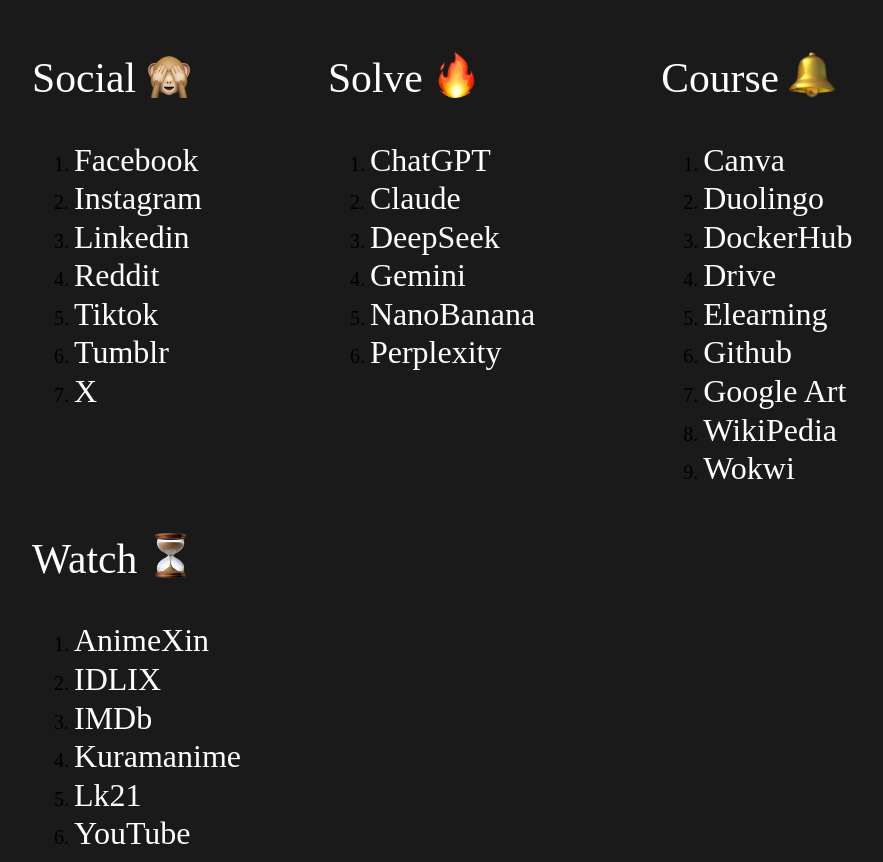
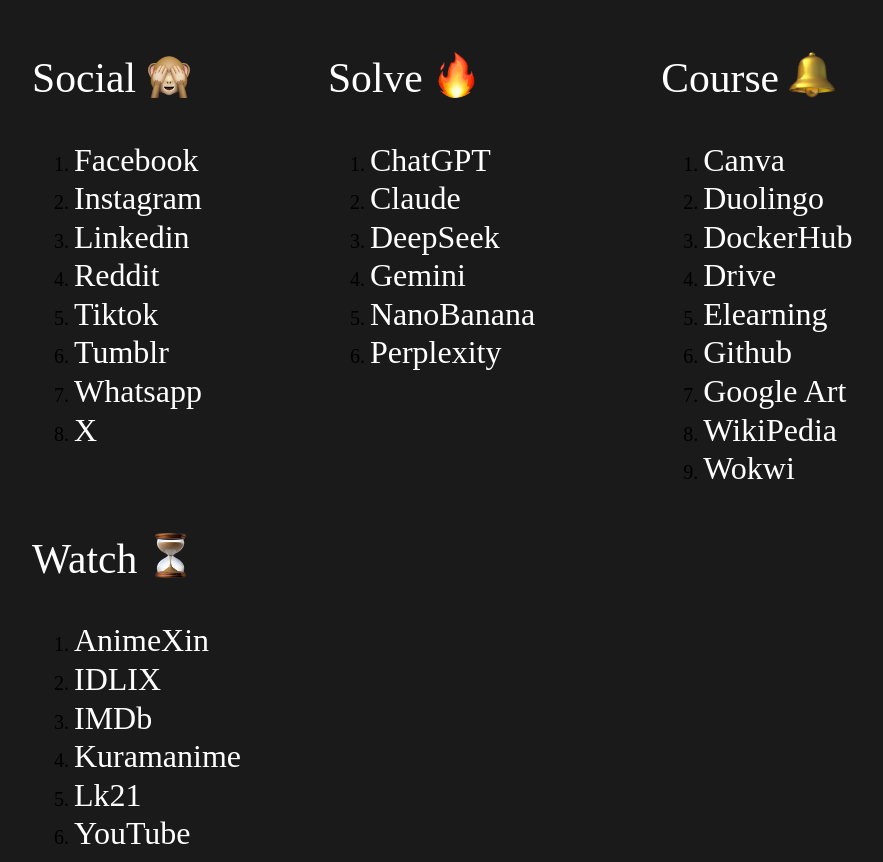
Before and after one commit to takathena/bookmark, a plain HTML site: page bookmark.html in a window 1280 px wide. Shown: the whole page, without its empty margins (38-921 px from the left). Drawn offline with Linux system fonts and the light colour scheme.

Commit message:
add whatsapp.web

```diff
--- a/bookmark.html
+++ b/bookmark.html
@@ -59,6 +59,7 @@
                 <li><a href="https://reddit.com/">Reddit</a></li>
                 <li><a href="https://tiktok.com/">Tiktok</a></li>
                 <li><a href="https://tumblr.com/">Tumblr</a></li>
+                <li><a href="https://whatsapp.com/">Whatsapp</a></li>
                 <li><a href="https://x.com/">X</a></li>
             </ol>
         </div>
```
